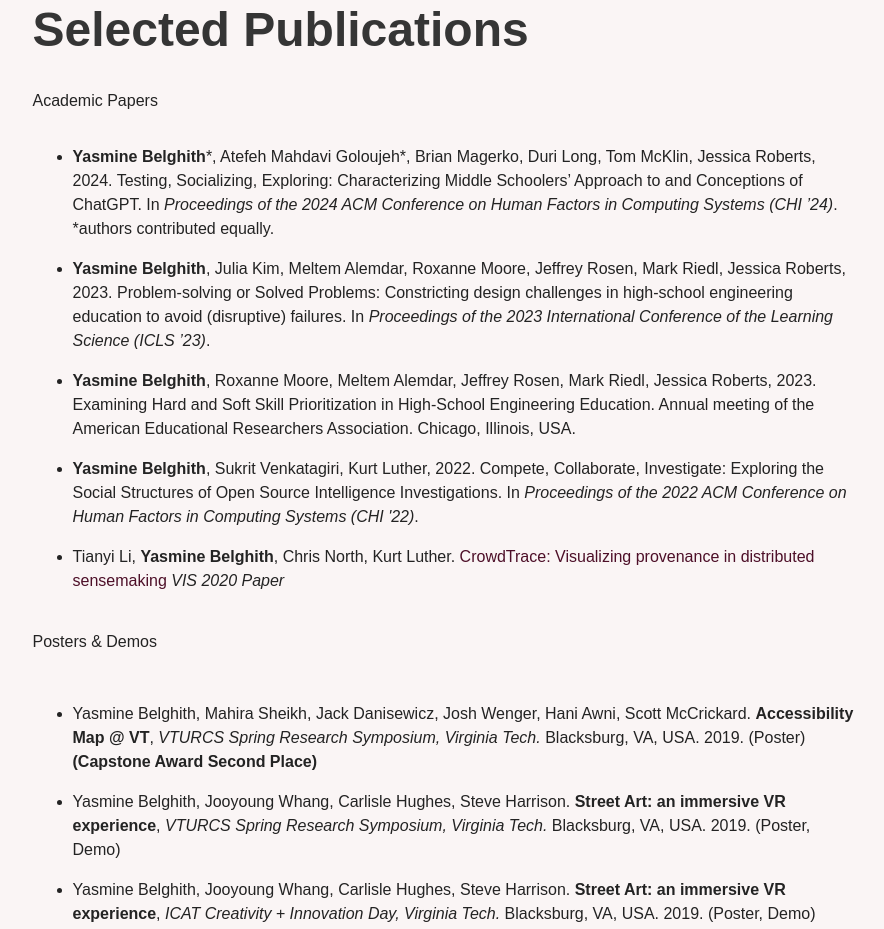
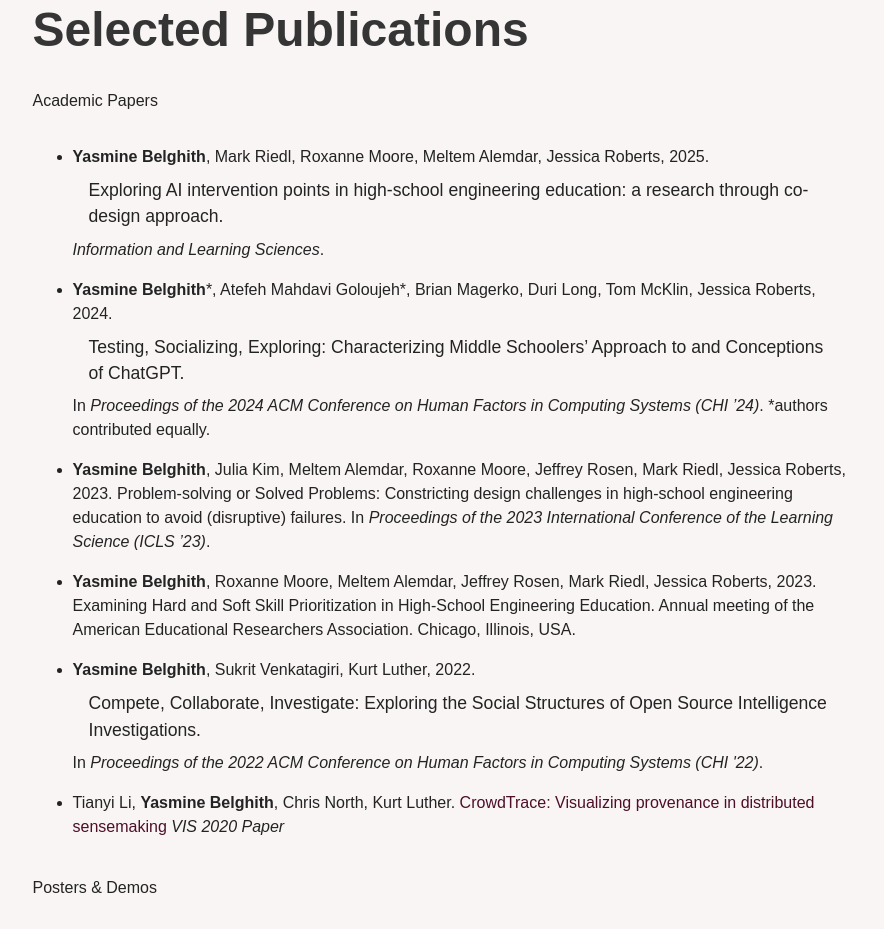
Before and after one commit to yasmine1506/yasmine.github.io, a plain HTML site: page index.html in a window 1280 px wide. Shown: the part 936-1865 px from the top of the page, without its empty margins (196-1080 px from the left). Drawn offline with nearby package versions, Linux system fonts and the light colour scheme.

Commit message:
Update index.html

```diff
--- a/index.html
+++ b/index.html
@@ -150,10 +150,11 @@
                 <h3 class="mbr-section-title mbr-fonts-style align-center mb-4 display-2"><strong>Selected Publications</strong></h3>
                 <h4 class="mbr-section-subtitle align-center mbr-fonts-style mb-4 display-7">Academic Papers</h4>
                 <ul>
-                    <li><p class="mbr-text mbr-fonts-style display-7"><strong>Yasmine Belghith</strong>*, Atefeh Mahdavi Goloujeh*, Brian Magerko, Duri Long, Tom McKlin, Jessica Roberts, 2024. Testing, Socializing, Exploring: Characterizing Middle Schoolers’ Approach to and Conceptions of ChatGPT. In <i>Proceedings of the 2024 ACM Conference on Human Factors in Computing Systems (CHI ’24)</i>. *authors contributed equally.  </li>
+                    <li><p class="mbr-text mbr-fonts-style display-7"><strong>Yasmine Belghith</strong>, Mark Riedl, Roxanne Moore, Meltem Alemdar, Jessica Roberts, 2025. <a class="nav-link link text-black display-4" href="assets/files/Exploring_AI_Intervention_Points.pdf#page1">Exploring AI intervention points in high-school engineering education: a research through co-design approach.</a> <i>Information and Learning Sciences</i>.</p></li>
+                    <li><p class="mbr-text mbr-fonts-style display-7"><strong>Yasmine Belghith</strong>*, Atefeh Mahdavi Goloujeh*, Brian Magerko, Duri Long, Tom McKlin, Jessica Roberts, 2024.  <a class="nav-link link text-black display-4" href="assets/files/chi24-440.pdf#page1">Testing, Socializing, Exploring: Characterizing Middle Schoolers’ Approach to and Conceptions of ChatGPT.</a> In <i>Proceedings of the 2024 ACM Conference on Human Factors in Computing Systems (CHI ’24)</i>. *authors contributed equally.  </p></li>
                     <li><p class="mbr-text mbr-fonts-style display-7"><strong>Yasmine Belghith</strong>, Julia Kim, Meltem Alemdar, Roxanne Moore, Jeffrey Rosen, Mark Riedl, Jessica Roberts, 2023. Problem-solving or Solved Problems: Constricting design challenges in high-school engineering education to avoid (disruptive) failures. In <i>Proceedings of the 2023 International Conference of the Learning Science (ICLS ’23)</i>. </p></li>
                     <li><p class="mbr-text mbr-fonts-style display-7"><strong>Yasmine Belghith</strong>, Roxanne Moore, Meltem Alemdar, Jeffrey Rosen, Mark Riedl, Jessica Roberts, 2023. Examining Hard and Soft Skill Prioritization in High-School Engineering Education. Annual meeting of the American Educational Researchers Association. Chicago, Illinois, USA. </p></li>
-                    <li><p class="mbr-text mbr-fonts-style display-7"><strong>Yasmine Belghith</strong>, Sukrit Venkatagiri, Kurt Luther, 2022. Compete, Collaborate, Investigate: Exploring the Social Structures of Open Source Intelligence Investigations. In <i>Proceedings of the 2022 ACM Conference on Human Factors in Computing Systems (CHI '22)</i>.</p></li>
+                    <li><p class="mbr-text mbr-fonts-style display-7"><strong>Yasmine Belghith</strong>, Sukrit Venkatagiri, Kurt Luther, 2022.  <a class="nav-link link text-black display-4" href="assets/files/chi22-421.pdf#page1">Compete, Collaborate, Investigate: Exploring the Social Structures of Open Source Intelligence Investigations.</a> In <i>Proceedings of the 2022 ACM Conference on Human Factors in Computing Systems (CHI '22)</i>.</p></li>
                     <li><p class="mbr-text mbr-fonts-style display-7">Tianyi Li, <strong>Yasmine Belghith</strong>, Chris North, Kurt Luther. <a href="https://crowd.cs.vt.edu/wp-content/uploads/2020/09/Li_CrowdTrace_VIS_2020.pdf" target="_blank" style="color: #4d0f28;">CrowdTrace: Visualizing provenance in distributed sensemaking</a><i> VIS 2020 Paper</i></p></li>
                 </ul>
                 <h5 class="mbr-section-subtitle align-center mbr-fonts-style mb-5 display-7">Posters & Demos</h5>
```
